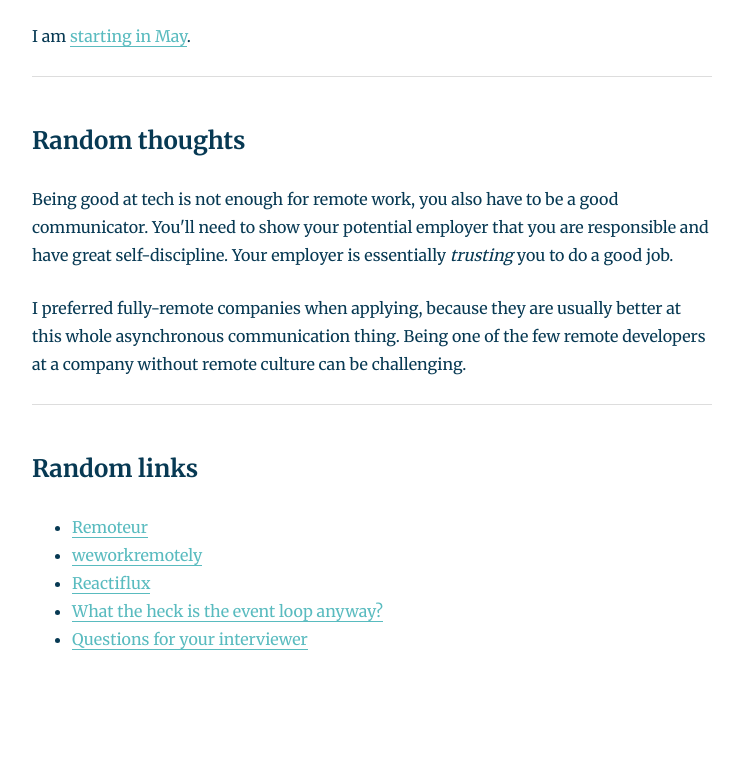
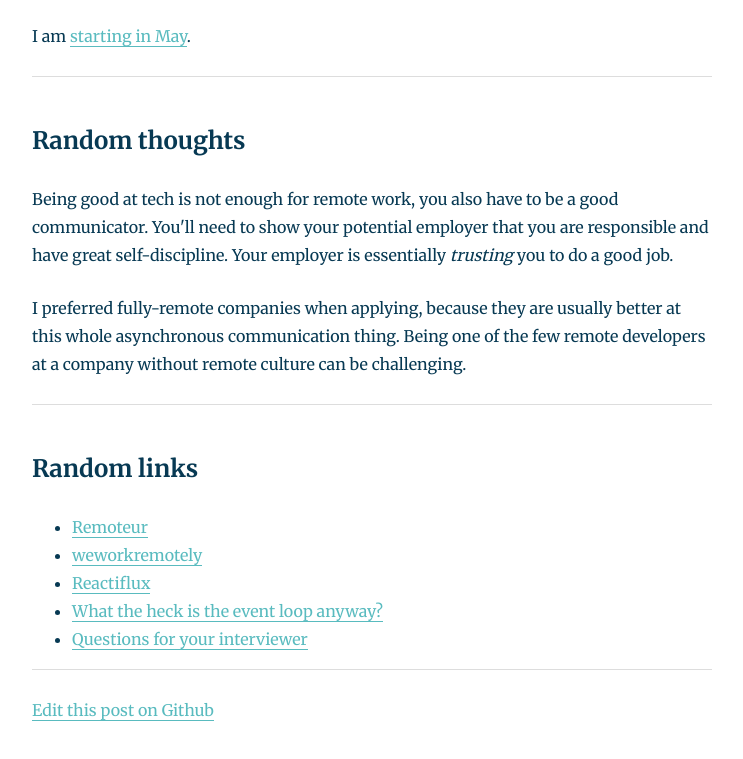
Before and after one commit to latviancoder/staleclosures.dev, a Gatsby site: page /getting-hired-as-remote-frontend-developer in a window 1280 px wide. Shown: the part 6111-6870 px from the top of the page, without its empty margins (268-1011 px from the left). Before the commit the page ends 6840 px from the top, so only its background shows below. Built offline with nearby package versions, Linux system fonts and the light colour scheme; Gatsby itself is replaced by a stand-in of ours.

Commit message:
add github link

```diff
--- a/src/pages/getting-hired-as-remote-frontend-developer/index.md
+++ b/src/pages/getting-hired-as-remote-frontend-developer/index.md
@@ -168,3 +168,7 @@ I preferred fully-remote companies when applying, because they are usually bette
 - [Reactiflux](https://www.reactiflux.com/)
 - [What the heck is the event loop anyway?](https://www.youtube.com/watch?v=8aGhZQkoFbQ)
 - [Questions for your interviewer](https://gist.github.com/vcarl/14275c72baf976ff1665392e14225dcc)
+
+---
+
+[Edit this post on Github](https://github.com/latviancoder/staleclosures.dev/edit/master/src/pages/getting-hired-as-remote-frontend-developer/index.md)
```
